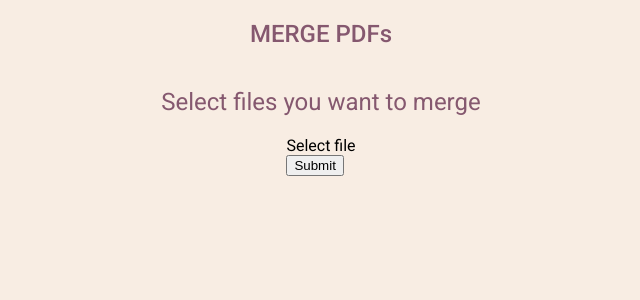
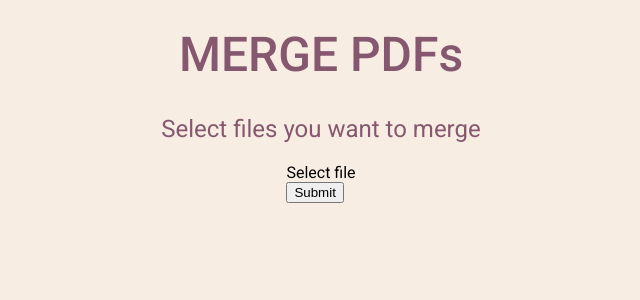
Before and after one commit to adam-lepkowski/PDFMerger, a Django app: page / in a window 1280 px wide. Shown: the top 300 px of the page, without its empty margins (319-959 px from the left). Run offline with Django 4.2, Linux system fonts and the light colour scheme; some libraries are stand-ins or nearby versions.

Commit message:
Style title

```diff
--- a/merger/static/merger/styles.css
+++ b/merger/static/merger/styles.css
@@ -14,7 +14,9 @@ body {
 
 .title {
     color: #85586F;
+    font-size: 3rem;
     font-weight: 500;
+    margin: 2% 0 1% 0;
 }
 
 .subtitle {
```
